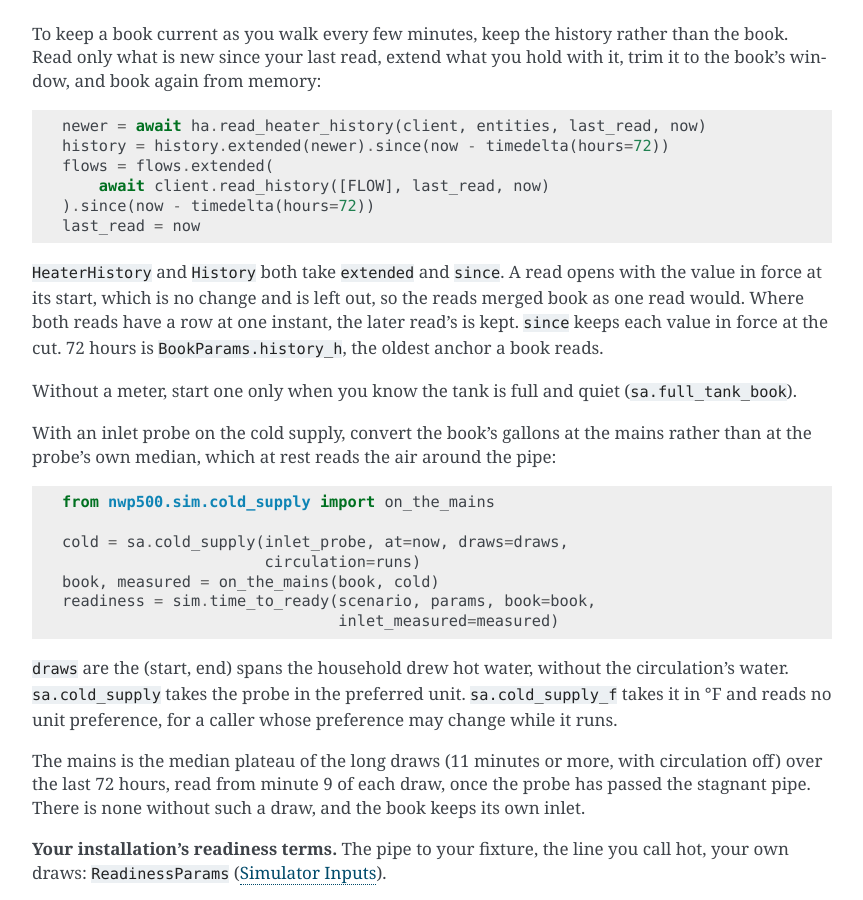
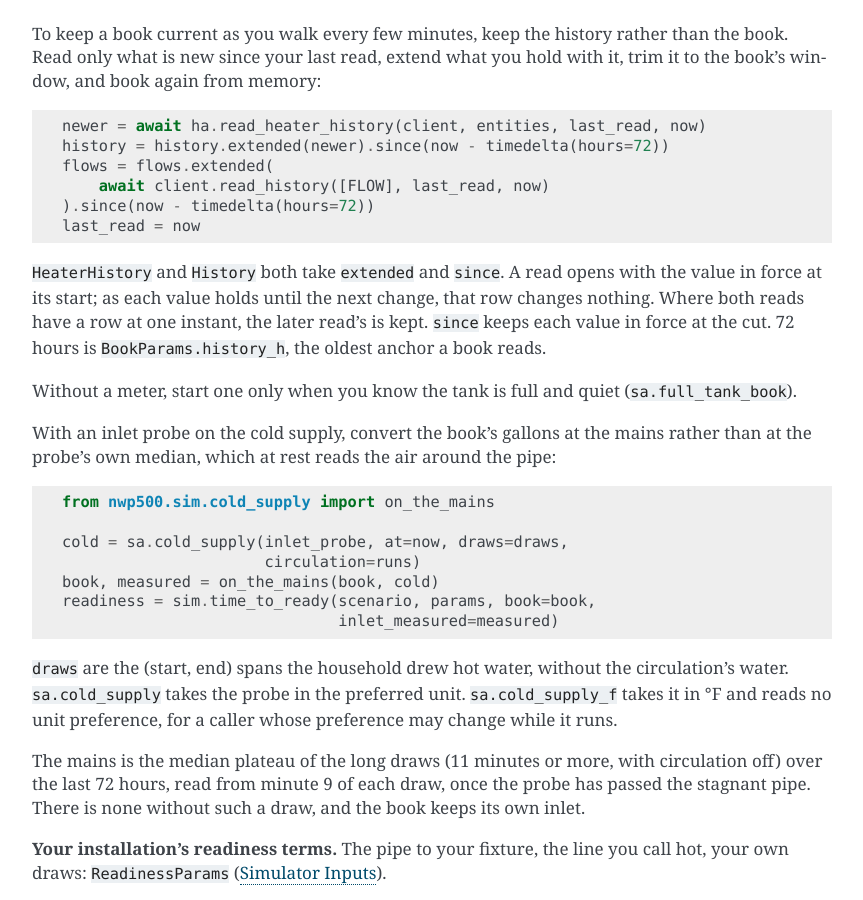
Before and after one commit to eman/nwp500-python, a Sphinx documentation site: the page built from docs/how-to/simulate-heater.rst, in a window 1280 px wide and 900 px high, scrolled down 16650 px. Shown: the whole window, without its empty margins (338-1201 px from the left). Built offline with Sphinx 7.4.7, drawn with Linux system fonts in a browser that asks for light colours.

Commit message:
fix(sim_adapters): merge keeps every row of a later read
Leaving out a read's first row where it repeated the value in force
also dropped a real reading: a read that opens on an outage has its
recovery first. merge_changes can't tell the two apart, and needn't:
in a history of changes each value holds until the next (#219), so a
repeated row changes nothing.

```diff
--- a/CHANGELOG.rst
+++ b/CHANGELOG.rst
@@ -9,9 +9,8 @@
 -----
 - **A history kept current** (#223). ``sim_home_assistant.HeaterHistory``,
   ``sim_home_assistant.History`` and ``sim_adapters.ChangeRows`` take
-  ``extended(newer)``, which merges a later read in by instant (its
-  opening row, repeating the value in force, left out, and its row
-  winning at a shared instant) and joins the outages,
+  ``extended(newer)``, which merges a later read in by instant (the
+  later read's row winning at a shared instant) and joins the outages,
   and ``since(start)``, which trims to ``start`` and keeps each value in
   force there. A caller that books every few minutes reads only what is
   new and books from what it holds. ``sim_adapters.merge_changes``,
--- a/docs/how-to/simulate-heater.rst
+++ b/docs/how-to/simulate-heater.rst
@@ -911,9 +911,9 @@
    last_read = now
 
 ``HeaterHistory`` and ``History`` both take ``extended`` and ``since``.
-A read opens with the value in force at its start, which is no change
-and is left out, so the reads merged book as one read would. Where both
-reads have a row at one instant, the later read's is kept. ``since``
+A read opens with the value in force at its start; as each value holds
+until the next change, that row changes nothing. Where both reads have
+a row at one instant, the later read's is kept. ``since``
 keeps each value in force at the cut. 72 hours is ``BookParams.history_h``, the
 oldest anchor a book reads.
 
```
Also changed, not shown: 3 other files.
